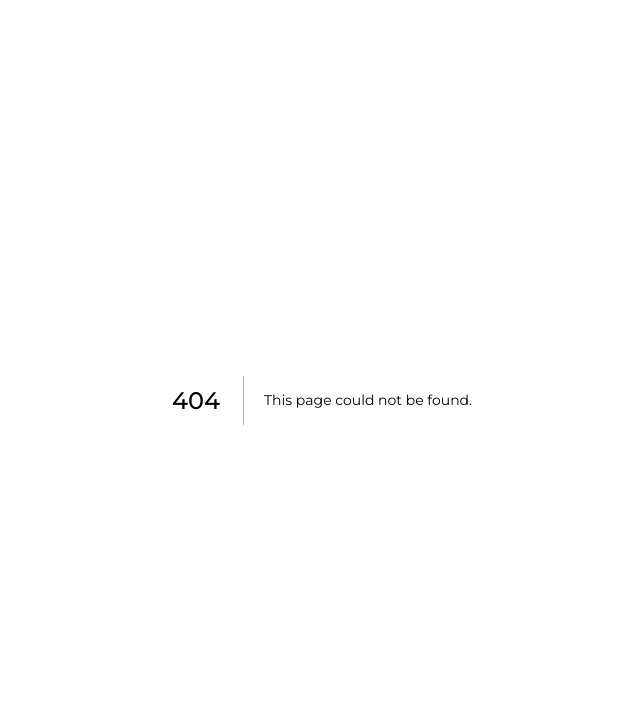
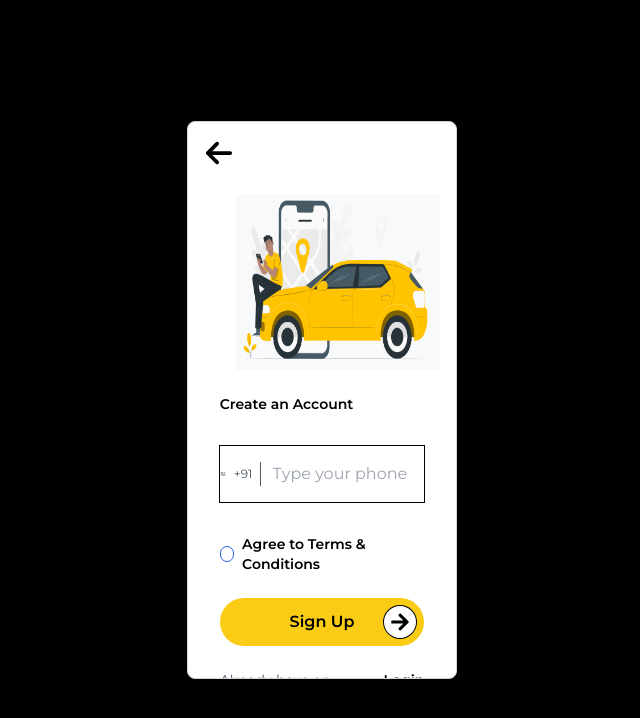
Before and after one commit to tabishkhan03/Quicktaxi-Phase1, a Next.js app: page /getstarted-driver/create-account in a window 1280 px wide. Before the commit this address had no page. Shown: the top 718 px of the page, without its empty margins (318-958 px from the left). Built offline with nearby package versions, Linux system fonts and the light colour scheme.

Commit message:
UI components of the Driver side and schema update

```diff
--- /dev/null
+++ b/src/app/components/ButtonWithArrow.jsx
@@ -0,0 +1,14 @@
+import React from "react";
+import { FaArrowRight } from "react-icons/fa";
+const ButtonWithArrow = ({ name }) => {
+  return (
+    <button className="bg-yellow-400 w-full rounded-full h-12 text-black font-semibold flex items-center justify-center relative">
+      <span className="flex-1">{name}</span>
+      <span className="bg-white rounded-full w-8 h-8 flex items-center justify-center absolute right-2 ring-1 ring-black">
+        <FaArrowRight className="text-black text-xl" />
+      </span>
+    </button>
+  );
+};
+
+export default ButtonWithArrow;
--- /dev/null
+++ b/src/app/components/Popup.jsx
@@ -0,0 +1,18 @@
+import React from "react";
+
+const Popup = ({ imageSrc, text }) => {
+  return (
+    <>
+      <div className="fixed inset-0 bg-gray-800 bg-opacity-50 flex items-center justify-center z-50">
+        <div className="bg-white rounded-lg shadow-lg w-11/12 sm:w-1/3 p-6 relative">
+          <div className="flex flex-col items-center">
+            <img src={imageSrc} alt="Popup" className="w-full h-auto mb-4" />
+            <p className="text-center text-black font-semibold">{text}</p>
+          </div>
+        </div>
+      </div>
+    </>
+  );
+};
+
+export default Popup;
--- /dev/null
+++ b/src/app/components/Sign.jsx
@@ -0,0 +1,92 @@
+"use client";
+import React from "react";
+import { LiaPhoneSquareSolid } from "react-icons/lia";
+import { ButtonWithArrow } from "../components";
+import Link from "next/link";
+
+const Sign = ({ title, terms, bttnText, signUpPage }) => {
+  return (
+    <>
+      <div className="mb-2 flex flex-col gap-y-6">
+        <img
+          src="/driver/create-account.PNG"
+          alt="Create Account"
+          className="w-full sm:h-44 h-48 mt-10 ml-4"
+        />
+        <h3 className="sm:text-sm text-md text-black font-semibold w-full text-left">
+          {title}
+        </h3>
+        <div className="w-full ring-1 ring-black flex flex-row gap-2 h-14 mt-2">
+          <div className="w-[20%] flex flex-row items-center justify-center gap-x-2">
+            <LiaPhoneSquareSolid className="sm:text-4xl text-gray-600" />
+            <span className="text-gray-600 sm:text-md text-xs">+91</span>
+            <div className="h-6 w-0.5 bg-gray-600" />
+          </div>
+
+          <input
+            type="number"
+            className="pl-1 w-[80%] outline-none focus:ring-0"
+            placeholder="Type your phone number"
+          />
+        </div>
+        <div className="w-full flex flex-row items-center justify-start gap-2 mt-2">
+          <input
+            type="checkbox"
+            id="terms"
+            className="appearance-none h-4 w-4 border border-blue-600 rounded-full focus:outline-none checked:bg-blue-600 checked:border-blue-600"
+          />
+          <label
+            htmlFor="terms"
+            className="sm:text-sm text-md font-semibold text-black"
+          >
+            {terms}
+          </label>
+        </div>
+
+        <style jsx>{`
+          input[type="checkbox"]:checked::before {
+            content: "✔";
+            display: block;
+            text-align: center;
+            color: blue;
+            font-size: 0.62rem;
+            background-color: white;
+            border-radius: 50%;
+          }
+        `}</style>
+
+        <ButtonWithArrow name={bttnText} />
+
+        <div className="flex flex-row w-full justify-center">
+          {signUpPage ? (
+            <>
+              <span className="sm:text-sm text-xs text-gray-600">
+                Already have an account?
+              </span>
+              <Link
+                href={"/"}
+                className="sm:text-sm text-xs text-black font-semibold"
+              >
+                Login
+              </Link>
+            </>
+          ) : (
+            <>
+              <span className="sm:text-sm text-xs text-gray-600">
+                Don't have an account?
+              </span>
+              <Link
+                href={"/"}
+                className="sm:text-sm text-xs text-black font-semibold"
+              >
+                Sign up
+              </Link>
+            </>
+          )}
+        </div>
+      </div>
+    </>
+  );
+};
+
+export default Sign;
--- a/src/app/components/index.js
+++ b/src/app/components/index.js
@@ -2,5 +2,16 @@ import ProfilePic from "./ProfilePic";
 import More from "./More";
 import PrevPage from "./PrevPage";
 import ChangeProfile from "./ChangeProfile";
+import Sign from "./Sign";
+import ButtonWithArrow from "./ButtonWithArrow";
+import Popup from "./Popup";
 
-export { ProfilePic, More, PrevPage, ChangeProfile };
+export {
+  ProfilePic,
+  More,
+  PrevPage,
+  ChangeProfile,
+  Sign,
+  ButtonWithArrow,
+  Popup,
+};
--- /dev/null
+++ b/src/app/getstarted-driver/create-account/page.jsx
@@ -0,0 +1,23 @@
+"use client";
+import React, { useState } from "react";
+import { PrevPage, Sign, Popup } from "../../components";
+const page = () => {
+  const [signUpPage, setSignUpPage] = useState(true);
+  return (
+    <>
+      <div className="flex items-center justify-center min-h-screen bg-black">
+        <div className="w-full sm:w-[71.6mm] min-h-screen sm:min-h-[147.6mm] max-h-screen sm:max-h-[147.6mm] bg-[rgb(var(--foreground-rgb))] text-black border border-gray-300 bg-white rounded-lg shadow-lg overflow-hidden relative flex flex-col items-center justify-between sm:p-8 p-6">
+          <PrevPage name={""} link={"/getstarted-driver"} />
+          <Sign
+            title={"Create an Account"}
+            terms={"Agree to Terms & Conditions"}
+            bttnText={"Sign Up"}
+            signUpPage={true}
+          />
+        </div>
+      </div>
+    </>
+  );
+};
+
+export default page;
--- a/src/app/getstarted-driver/createAccount/page.jsx
+++ /dev/null
@@ -1,20 +0,0 @@
-import React from "react";
-import { PrevPage } from "../../components";
-const page = () => {
-  return (
-    <>
-      <div className="flex items-center justify-center min-h-screen bg-black">
-        <div className="w-full sm:w-[71.6mm] min-h-screen sm:min-h-[147.6mm] max-h-screen sm:max-h-[147.6mm] bg-[rgb(var(--foreground-rgb))] text-black border border-gray-300 bg-white rounded-lg shadow-lg overflow-hidden relative flex flex-col items-center justify-between sm:p-8 p-6 ">
-          <PrevPage name={""} link={"/getstarted-driver"} />
-          <img
-            src="/driver/create-account.PNG"
-            attribute="Create Acccount"
-            className="w-full sm:h-44 h-48 mt-10 ml-4"
-          />
-        </div>
-      </div>
-    </>
-  );
-};
-
-export default page;
--- a/src/app/getstarted-driver/page.jsx
+++ b/src/app/getstarted-driver/page.jsx
@@ -19,10 +19,10 @@ const page = () => {
             className="sm:w-full sm:h-44 w-fit bg-transparent bg-none"
           />
           <div className="flex flex-col gap-0">
-            <span className="sm:text-md text-lg text-center font-bold">
+            <span className="sm:text-sm text-md text-center font-bold">
               We're thrilled to have you join our team.
             </span>
-            <p className="sm:text-md text-lg text-center font-bold">
+            <p className="sm:text-sm text-md text-center font-bold">
               Get ready to drive, earn, and make every ride a fantastic
               experience for our passengers. Let's hit the road together!
             </p>
```
Also changed, not shown: 1 other file (tests, documents, lock files or other folders).
